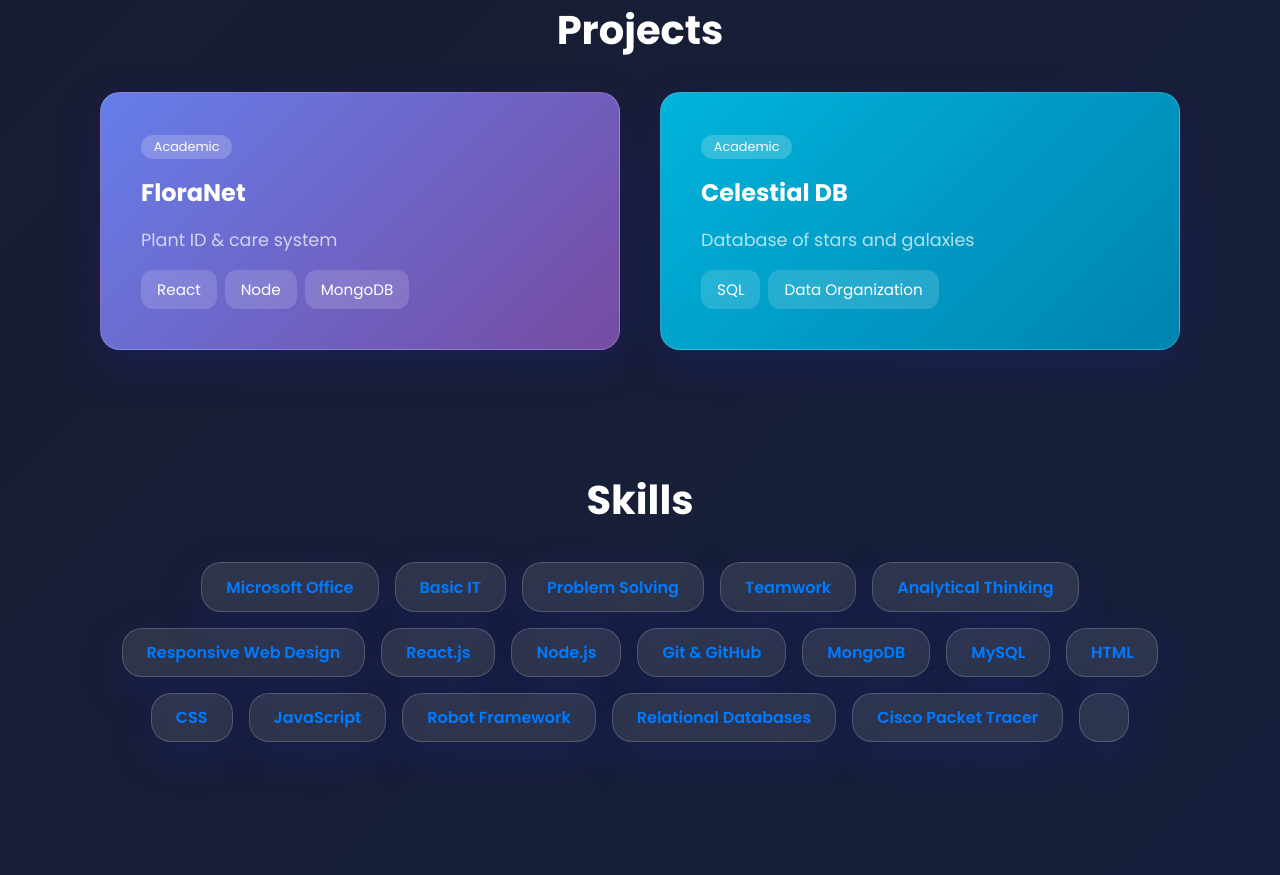
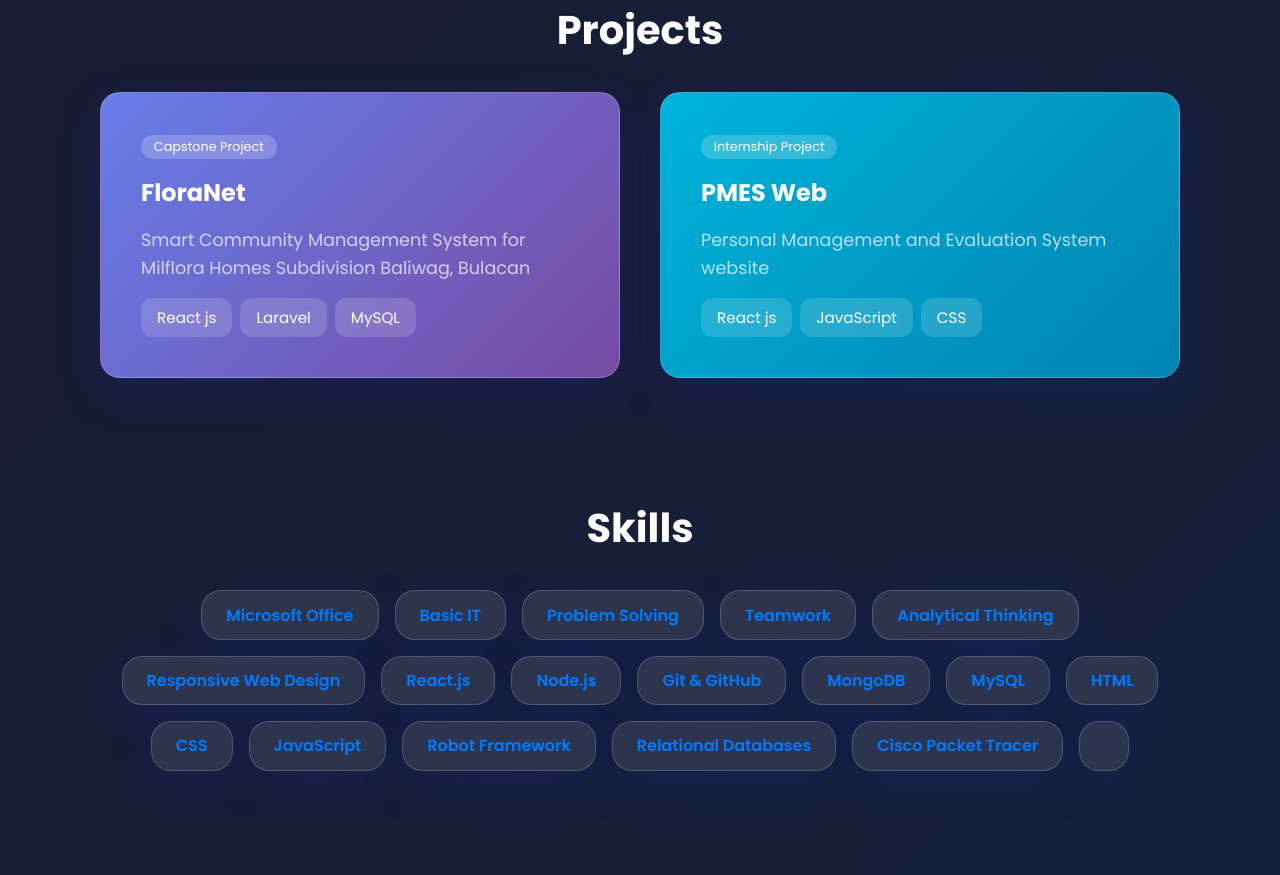
Before and after one commit to mdgLester/portfolio-2, a React (Create React App) app: page / in a window 1280 px wide. Shown: the part 1620-2495 px from the top of the page. Built offline with nearby package versions, Linux system fonts and the light colour scheme.

Commit message:
Update Projects.jsx

```diff
--- a/src/components/Projects.jsx
+++ b/src/components/Projects.jsx
@@ -4,21 +4,40 @@ import '../styles/Projects.css';
 
 const Projects = () => {
   const projects = [
-    { title: "FloraNet", description: "Plant ID & care system", tech:["React","Node","MongoDB"], gradient:"linear-gradient(135deg,#667eea,#764ba2)" },
-    { title: "Celestial DB", description: "Database of stars and galaxies", tech:["SQL","Data Organization"], gradient:"linear-gradient(135deg,#00b4db,#0083b0)" }
+    {
+      title: "FloraNet",
+      description: "Smart Community Management System for Milflora Homes Subdivision Baliwag, Bulacan",
+      tech: ["React js", "Laravel", "MySQL"],
+      gradient: "linear-gradient(135deg,#667eea,#764ba2)",
+      category: "Capstone Project" // Added category for FloraNet
+    },
+    {
+      title: "PMES Web",
+      description: "Personal Management and Evaluation System website",
+      tech: ["React js", "JavaScript", "CSS"],
+      gradient: "linear-gradient(135deg,#00b4db,#0083b0)",
+      category: "Internship Project" // Added category for PMES Web
+    }
   ];
 
   return (
     <section id="projects" className="projects">
-      <RevealOnScroll direction="fade"><h2>Projects</h2></RevealOnScroll>
+      <RevealOnScroll direction="fade">
+        <h2>Projects</h2>
+      </RevealOnScroll>
+
       <div className="projects-grid">
-        {projects.map((p,i) => (
-          <RevealOnScroll key={i} direction={i%2===0?'left':'right'}>
-            <div className="glass-card project-card" style={{background:p.gradient}}>
-              <span className="project-category">Academic</span>
+        {projects.map((p, i) => (
+          <RevealOnScroll key={i} direction={i % 2 === 0 ? 'left' : 'right'}>
+            <div className="glass-card project-card" style={{background: p.gradient}}>
+              <span className="project-category">{p.category}</span>
               <h3>{p.title}</h3>
               <p>{p.description}</p>
-              <div className="project-tech">{p.tech.map((t,j)=><span key={j} className="tech-tag">{t}</span>)}</div>
+              <div className="project-tech">
+                {p.tech.map((t, j) => (
+                  <span key={j} className="tech-tag">{t}</span>
+                ))}
+              </div>
             </div>
           </RevealOnScroll>
         ))}
```
